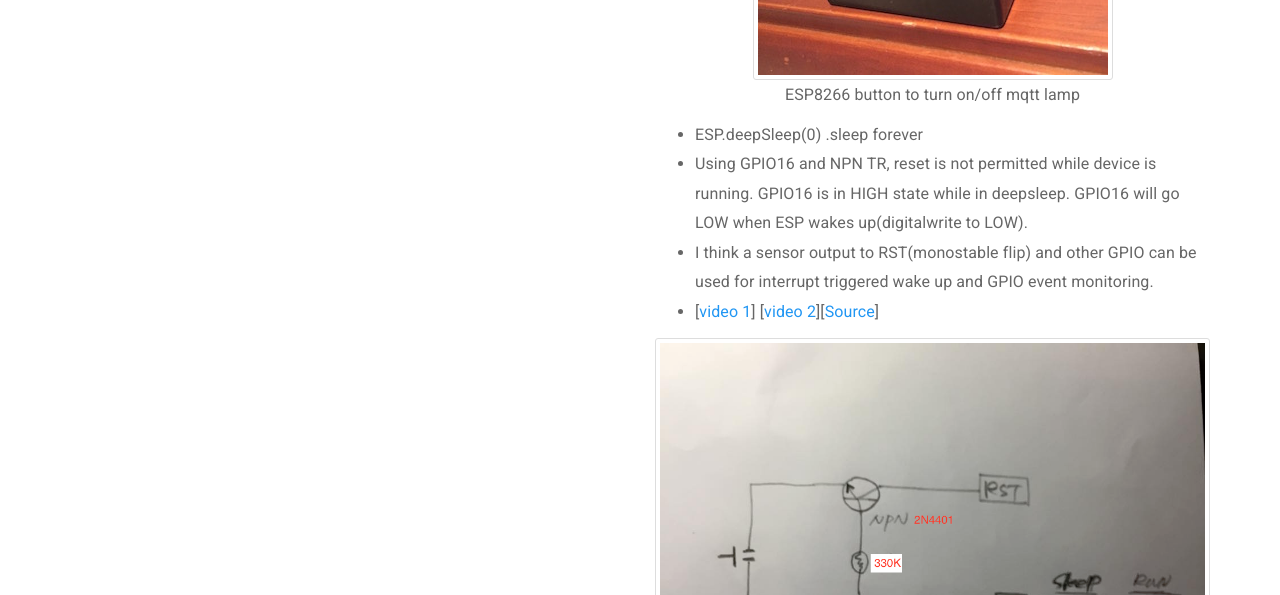
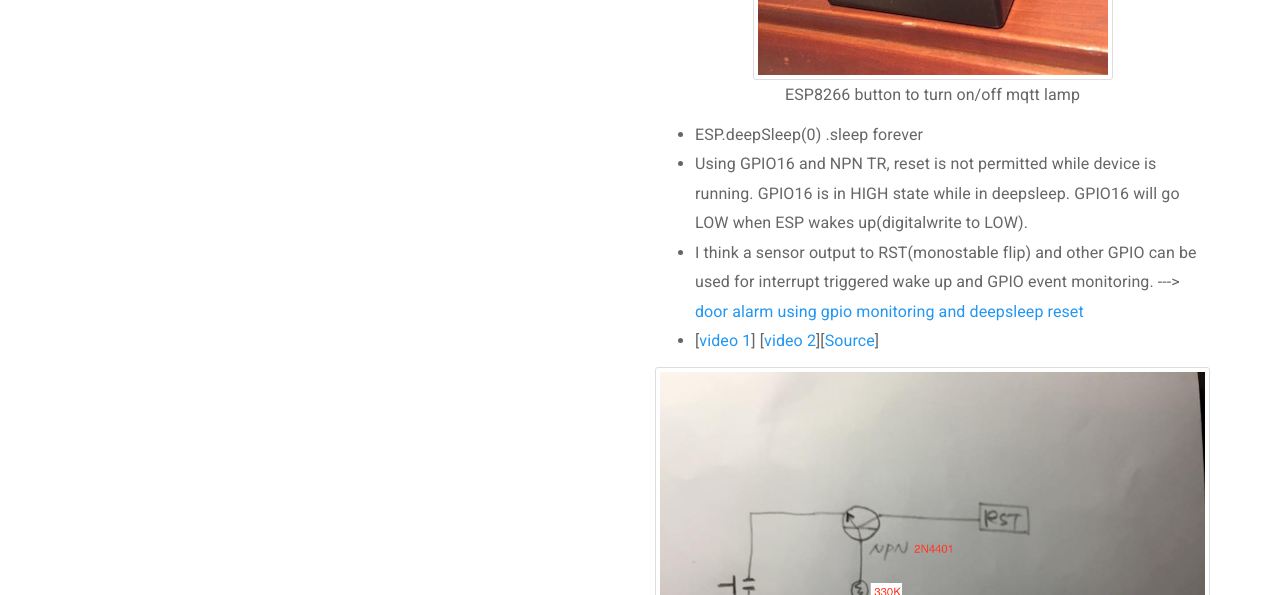
Before and after one commit to chaeplin/chaeplin.github.io, a plain HTML site: page project-01-button.html in a window 1280 px wide. Shown: the part 205-800 px from the top of the page. Drawn offline with Linux system fonts and the light colour scheme.

Commit message:
adding door alarm

```diff
--- a/project-01-button.html
+++ b/project-01-button.html
@@ -23,7 +23,8 @@
                 <ul>
                     <li>ESP.deepSleep(0) .sleep forever</li>
                     <li>Using GPIO16 and NPN TR, reset is not permitted while device is running. GPIO16 is in HIGH state while in deepsleep. GPIO16 will go LOW when ESP wakes up(digitalwrite to LOW).</li>
-                    <li>I think a sensor output to RST(monostable flip) and other GPIO can be used for interrupt triggered wake up and GPIO event monitoring. </li>
+                    <li>I think a sensor output to RST(monostable flip) and other GPIO can be used for interrupt triggered wake up and GPIO event monitoring. ---> <a href=https://github.com/chaeplin/esp8266_and_arduino/tree/master/_48-door-alarm-deepsleep>door alarm using gpio monitoring and deepsleep reset</a>
+                    </li>
                     <li>[<a href="https://youtu.be/LRKfs7d2prI" target="_blank">video 1</a>]
                     [<a href="https://youtu.be/320WnNMFer0" target="_blank">video 2</a>][<a href="https://github.com/chaeplin/esp8266_and_arduino/tree/master/_15-esp8266-dash-deepsleep-reset">Source</a>]</li>
                 </ul>
```
